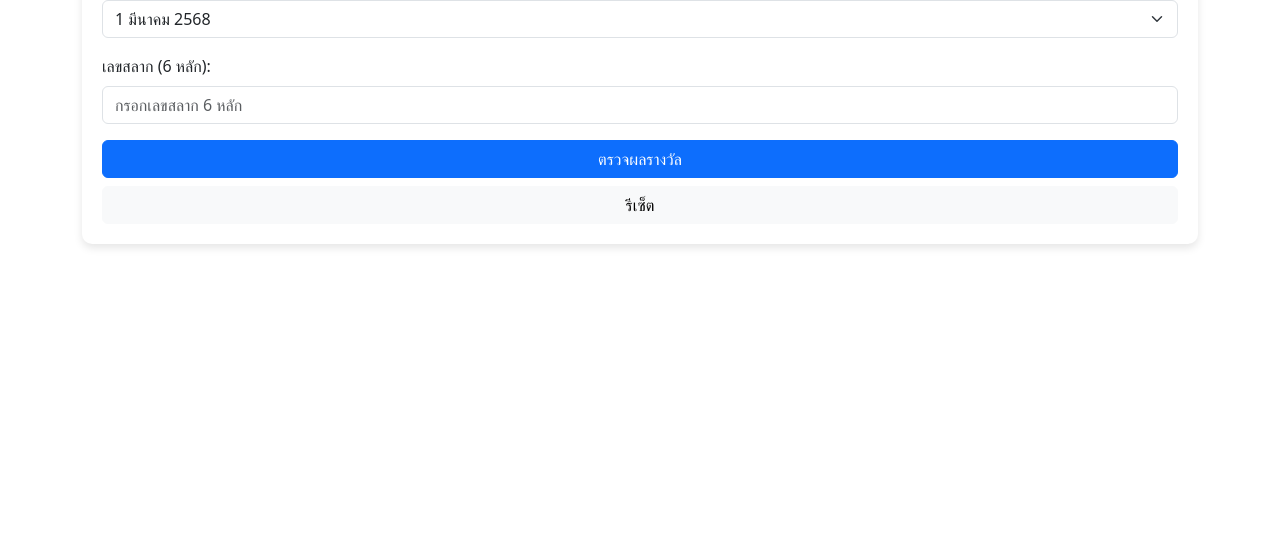
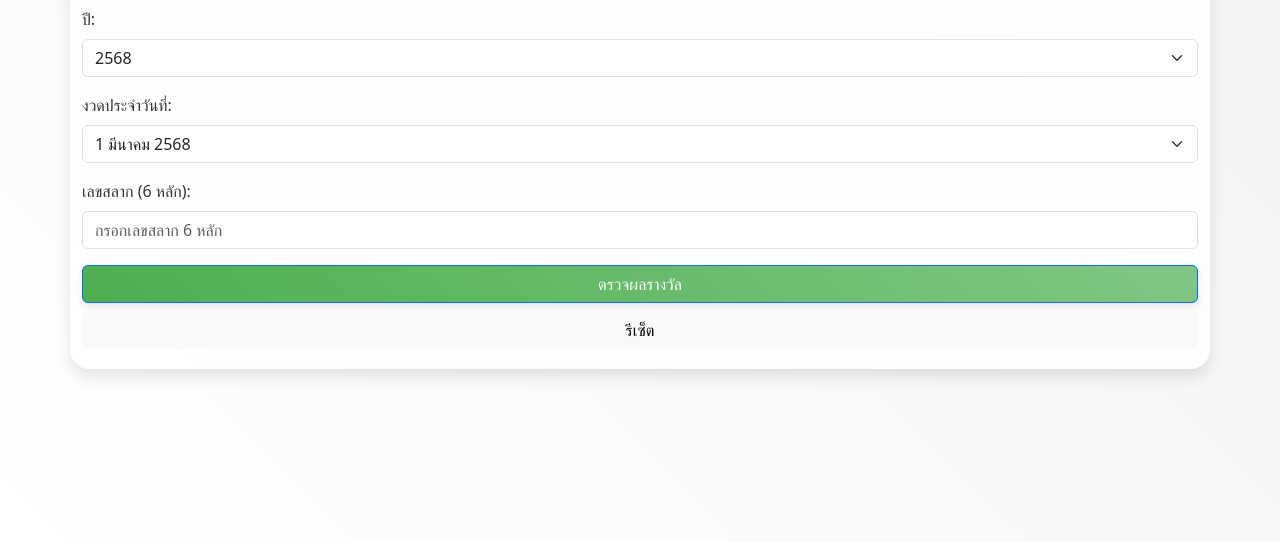
Before and after one commit to gusprada/Bitoeyselff, a plain HTML site: page index.html in a window 1280 px wide. Shown: the part 258-800 px from the top of the page. Drawn offline with nearby package versions, Linux system fonts and the light colour scheme.

Commit message:
style.css

```diff
--- a/style.css
+++ b/style.css
@@ -1,37 +1,101 @@
 body {
     font-family: 'Kanit', sans-serif;
-    background-color: #f4f7fa;
+    background: linear-gradient(45deg, rgba(255, 255, 255, 0.8), rgba(240, 240, 240, 0.9));
     color: #333;
+    height: 100vh;
+    margin: 0;
+    display: flex;
+    justify-content: center;
+    align-items: center;
 }
 
 .container {
     max-width: 600px;
-    margin: 0 auto;
+    width: 100%;
+    padding: 20px;
+    background: rgba(255, 255, 255, 0.85);
+    border-radius: 20px;
+    box-shadow: 0 8px 15px rgba(0, 0, 0, 0.1);
+    animation: fadeIn 1s ease-in-out;
 }
 
 h1 {
     font-weight: 600;
-    color: #1c1e24;
-}
-
-form {
-    background-color: #ffffff;
-    border-radius: 10px;
-    padding: 20px;
-    box-shadow: 0 4px 8px rgba(0, 0, 0, 0.1);
+    color: #4CAF50;
+    text-shadow: 2px 2px 5px rgba(0, 0, 0, 0.2);
+    margin-bottom: 20px;
 }
 
 .form-label {
     font-weight: 500;
+    color: #333;
+}
+
+.form-select,
+.form-control {
+    border: 2px solid rgba(0, 0, 0, 0.1);
+    border-radius: 10px;
+    background: rgba(0, 0, 0, 0.05);
+    padding: 12px;
+    font-size: 16px;
+    transition: all 0.3s ease;
+}
+
+.form-select:focus,
+.form-control:focus {
+    border-color: #4CAF50;
+    box-shadow: 0 0 8px rgba(76, 175, 80, 0.5);
+}
+
+.animated-button {
+    background: linear-gradient(45deg, #4CAF50, #81C784);
+    color: white;
+    border-radius: 50px;
+    font-size: 18px;
+    padding: 15px 30px;
+    box-shadow: 0 4px 8px rgba(0, 0, 0, 0.1);
+    transition: transform 0.3s ease;
+}
+
+.animated-button:hover {
+    transform: scale(1.05);
+    background: linear-gradient(45deg, #66BB6A, #4CAF50);
+    cursor: pointer;
+}
+
+.btn-light {
+    background-color: #f1f1f1;
+    color: #333;
+    border-radius: 50px;
+    padding: 12px 25px;
 }
 
 .modal-body {
     font-size: 18px;
     color: #333;
+    animation: slideIn 0.5s ease-out;
 }
 
-.modal-footer .btn {
-    font-size: 16px;
+@keyframes fadeIn {
+    0% {
+        opacity: 0;
+        transform: translateY(50px);
+    }
+    100% {
+        opacity: 1;
+        transform: translateY(0);
+    }
+}
+
+@keyframes slideIn {
+    0% {
+        opacity: 0;
+        transform: translateX(-50px);
+    }
+    100% {
+        opacity: 1;
+        transform: translateX(0);
+    }
 }
 
 @media (max-width: 768px) {
@@ -39,7 +103,13 @@ form {
         padding: 15px;
     }
 
-    form {
-        padding: 15px;
+    .form-select,
+    .form-control {
+        font-size: 14px;
+    }
+
+    .animated-button {
+        font-size: 16px;
+        padding: 12px 25px;
     }
 }
```
